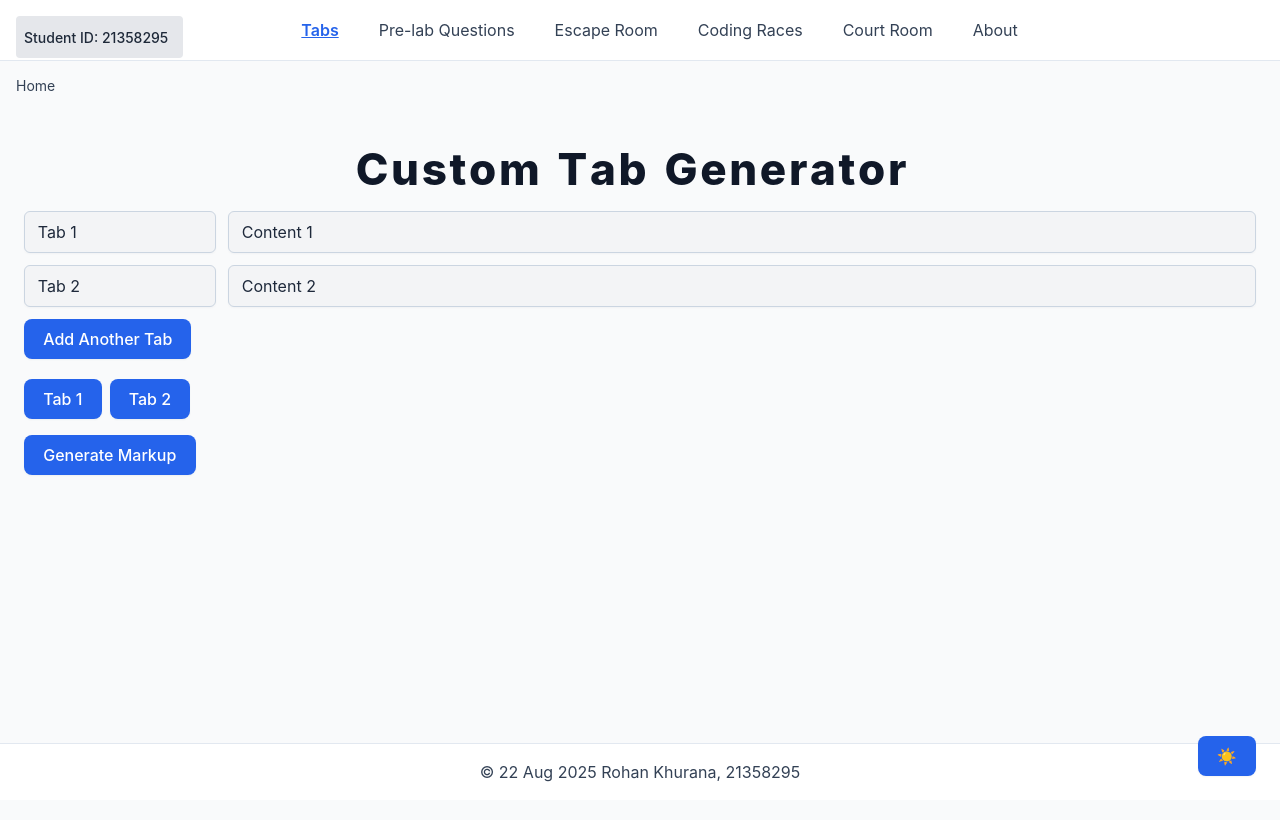
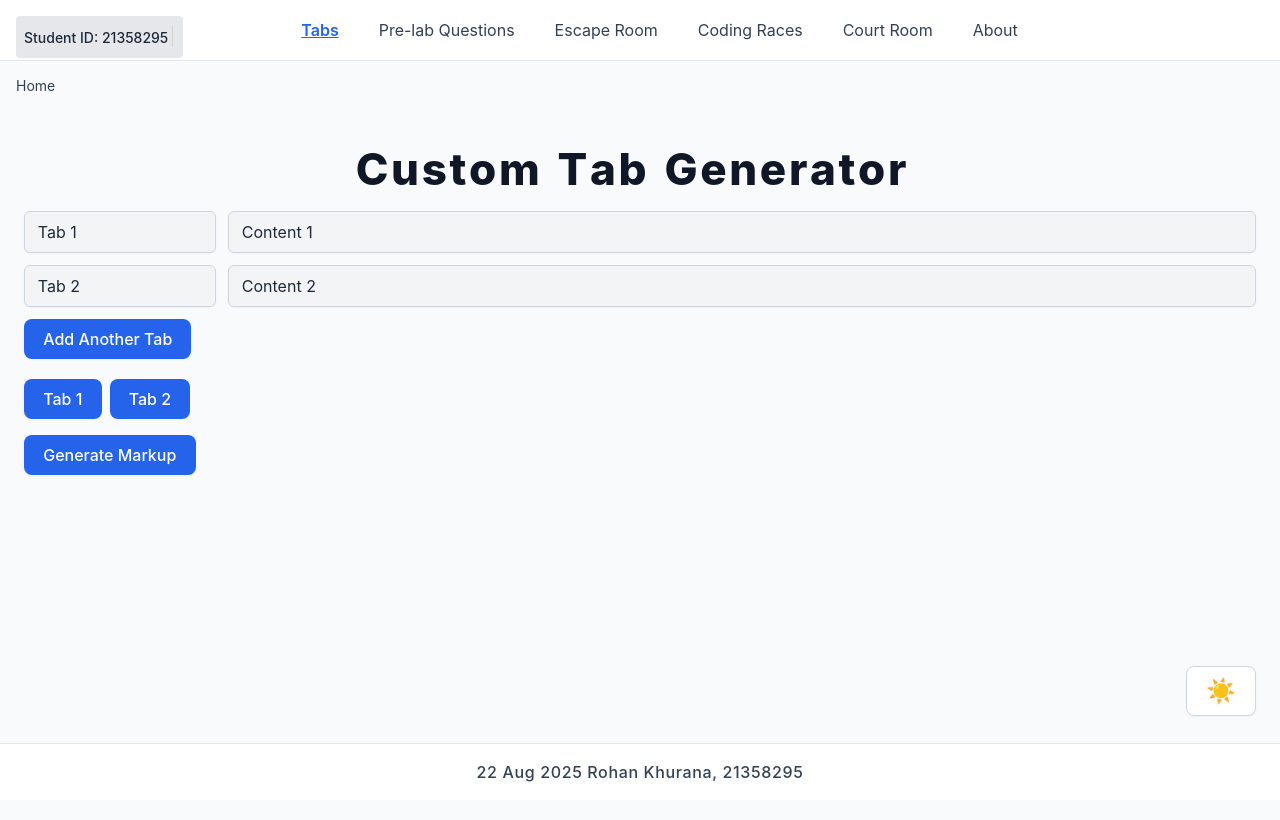
Before and after one commit to innovatewithkishlay/tab-code-generator, a Next.js app: page / in a window 1280 px wide. Shown: the top 820 px of the page. Built offline with nearby package versions, Linux system fonts and the light colour scheme.

Commit message:
Improve footer typing effect and refine dark mode toggle UI for smooth modern interaction

```diff
--- a/src/components/Footer.tsx
+++ b/src/components/Footer.tsx
@@ -1,14 +1,37 @@
+import { useEffect, useState } from "react";
+import { motion } from "framer-motion";
+
 const Footer = () => {
-  const dateStr = new Date().toLocaleDateString("en-AU", {
+  const [displayedText, setDisplayedText] = useState("");
+  const dateString = new Date().toLocaleDateString("en-AU", {
     day: "2-digit",
     month: "short",
     year: "numeric",
   });
+  const studentInfo = "Rohan Khurana, 21358295";
+
+  useEffect(() => {
+    let currentIndex = 0;
+    const fullText = `${dateString} ${studentInfo}`;
+    const timer = setInterval(() => {
+      currentIndex++;
+      setDisplayedText(fullText.slice(0, currentIndex));
+      if (currentIndex === fullText.length) clearInterval(timer);
+    }, 100);
+    return () => clearInterval(timer);
+  }, [dateString, studentInfo]);
 
   return (
-    <footer className="fixed bottom-0 left-0 right-0 p-4 text-center border-t border-gray-800 dark:border-gray-200 bg-white dark:bg-gray-900 text-black dark:text-white">
-      © {dateStr} Rohan Khurana, 21358295
-    </footer>
+    <motion.footer
+      initial={{ opacity: 0, y: 20 }}
+      animate={{ opacity: 1, y: 0 }}
+      transition={{ duration: 0.5, ease: "easeOut" }}
+      className="fixed bottom-0 left-0 right-0 z-40 border-t border-gray-800 bg-white p-4 text-center text-black dark:border-gray-200 dark:bg-gray-900 dark:text-white"
+      style={{ fontWeight: 500, letterSpacing: "0.04em" }}
+      aria-label="Footer information"
+    >
+      {displayedText}
+    </motion.footer>
   );
 };
 
--- a/src/components/Layout.tsx
+++ b/src/components/Layout.tsx
@@ -1,6 +1,7 @@
 "use client";
 
 import { ReactNode, useEffect, useState } from "react";
+import { motion } from "framer-motion";
 import Header from "./Header";
 import Footer from "./Footer";
 import Breadcrumbs from "./Breadcrumbs";
@@ -13,51 +14,62 @@ export default function Layout({ children }: LayoutProps) {
   const [darkMode, setDarkMode] = useState(false);
 
   useEffect(() => {
-    const savedTheme = localStorage.getItem("theme");
-    const html = document.documentElement;
-    if (savedTheme === "dark") {
+    const storedTheme = localStorage.getItem("theme");
+    const htmlElement = document.documentElement;
+
+    if (storedTheme === "dark") {
       setDarkMode(true);
-      html.classList.add("dark");
-      html.classList.remove("light");
+      htmlElement.classList.add("dark");
+      htmlElement.classList.remove("light");
     } else {
       setDarkMode(false);
-      html.classList.add("light");
-      html.classList.remove("dark");
+      htmlElement.classList.add("light");
+      htmlElement.classList.remove("dark");
     }
   }, []);
 
   const toggleDarkMode = () => {
-    const html = document.documentElement;
-    setDarkMode(prev => {
-      const newMode = !prev;
-      if (newMode) {
-        html.classList.add("dark");
-        html.classList.remove("light");
+    const htmlElement = document.documentElement;
+
+    setDarkMode((prev) => {
+      const nextMode = !prev;
+
+      if (nextMode) {
+        htmlElement.classList.add("dark");
+        htmlElement.classList.remove("light");
         localStorage.setItem("theme", "dark");
       } else {
-        html.classList.remove("dark");
-        html.classList.add("light");
+        htmlElement.classList.remove("dark");
+        htmlElement.classList.add("light");
         localStorage.setItem("theme", "light");
       }
-      return newMode;
+
+      return nextMode;
     });
   };
 
   return (
-        <div className="min-h-screen flex flex-col transition-colors duration-300 bg-inherit">
+    <div className="min-h-screen flex flex-col bg-inherit transition-colors duration-300 relative">
       <Header />
-      <div className="pt-3">
-          <Breadcrumbs />
-      </div>
-      <main className="flex-grow">{children}</main>
+      <main className="flex-grow pt-3">
+        <Breadcrumbs />
+        {children}
+      </main>
+      {/* Give space for fixed footer */}
+      <div className="h-[64px] md:h-[52px]" />
       <Footer />
-      <button
+
+      <motion.button
+        aria-label="Toggle Dark Mode"
         onClick={toggleDarkMode}
-        aria-label="Toggle Dark Mode"
-        className="fixed bottom-6 right-6 rounded-full bg-gray-200 p-3 shadow-lg transition hover:scale-110 dark:bg-gray-700"
+        whileHover={{ scale: 1.1 }}
+        whileTap={{ scale: 0.95 }}
+        transition={{ type: "spring", stiffness: 300, damping: 20 }}
+        className="fixed bottom-[84px] right-6 z-50 rounded-full bg-gray-200 p-3 shadow-lg text-2xl text-gray-700 dark:bg-gray-700 dark:text-gray-200 border border-blue-200 dark:border-blue-900"
+        style={{ pointerEvents: "auto" }}
       >
         {darkMode ? "🌙" : "☀️"}
-      </button>
+      </motion.button>
     </div>
   );
 }
```
